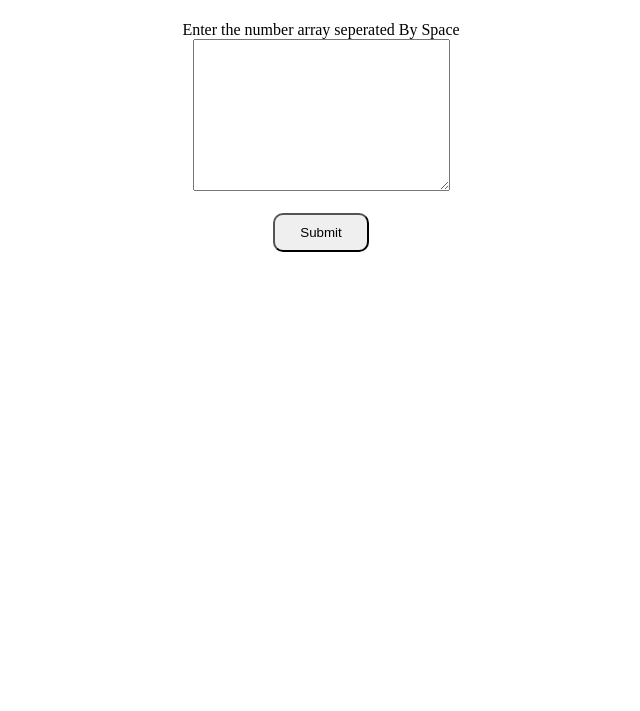
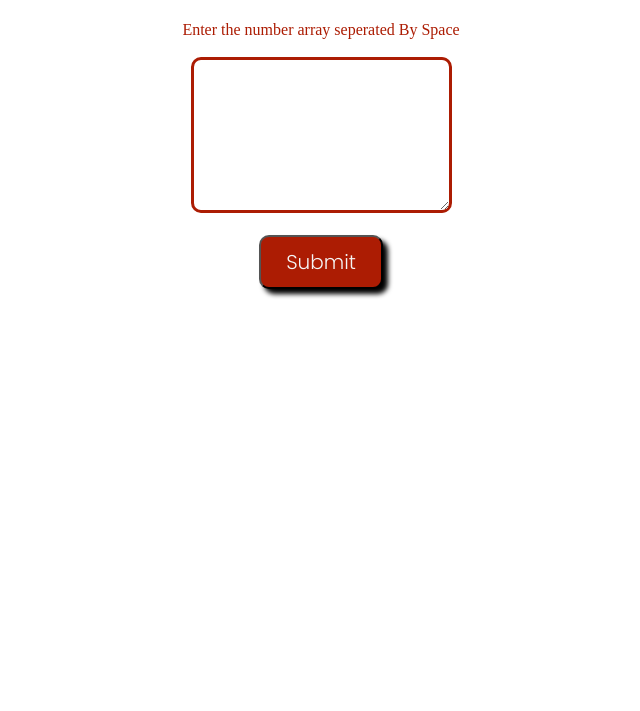
Before and after one commit to prithvivarma-nallapuraju/Binary-Tree-Visualizer, a plain HTML site: page index.html in a window 1280 px wide. Shown: the part 89-800 px from the top of the page, without its empty margins (319-959 px from the left). Drawn offline with Linux system fonts and the light colour scheme.

Commit message:
Update index.html

```diff
--- a/index.html
+++ b/index.html
@@ -23,12 +23,27 @@
       text-align: center;
     }
 
+    h1, label{
+      color:rgb(172, 28, 3);
+    }
+
+    textarea{
+      border-radius: 10px;
+      border: 3px solid rgb(172, 28, 3);
+    }
+
     canvas{
       align-items: center;
     }
 
-    .submit{
-      padding: 20px;
+    input{
+      padding: 10px 25px;
+      border-radius: 10px;
+      box-shadow: 5px 5px 5px black;
+      background-color: rgb(172, 28, 3);
+      color: whitesmoke;
+      font-family: 'Poppins';
+      font-size: 20px;
     }
 
     @media screen and (min-width: 1080px) {
@@ -51,10 +66,10 @@
     <h1> Hi, <br> Welcome to the Binary Tree Visualiser</h1>
     <br><br>
     <form>
-      <label for="array">Enter the number array seperated By Space</label> <br>
+      <label for="array">Enter the number array seperated By Space</label> <br> <br>
       <textarea name="array" id="array" cols="30" rows="10"></textarea>
       <br><br>
-      <input type="submit" value="Submit" style="padding: 10px 25px; border-radius: 10px;">
+      <input type="submit" value="Submit">
     </form>
     <div class="wrapper">
       <canvas></canvas>
```
